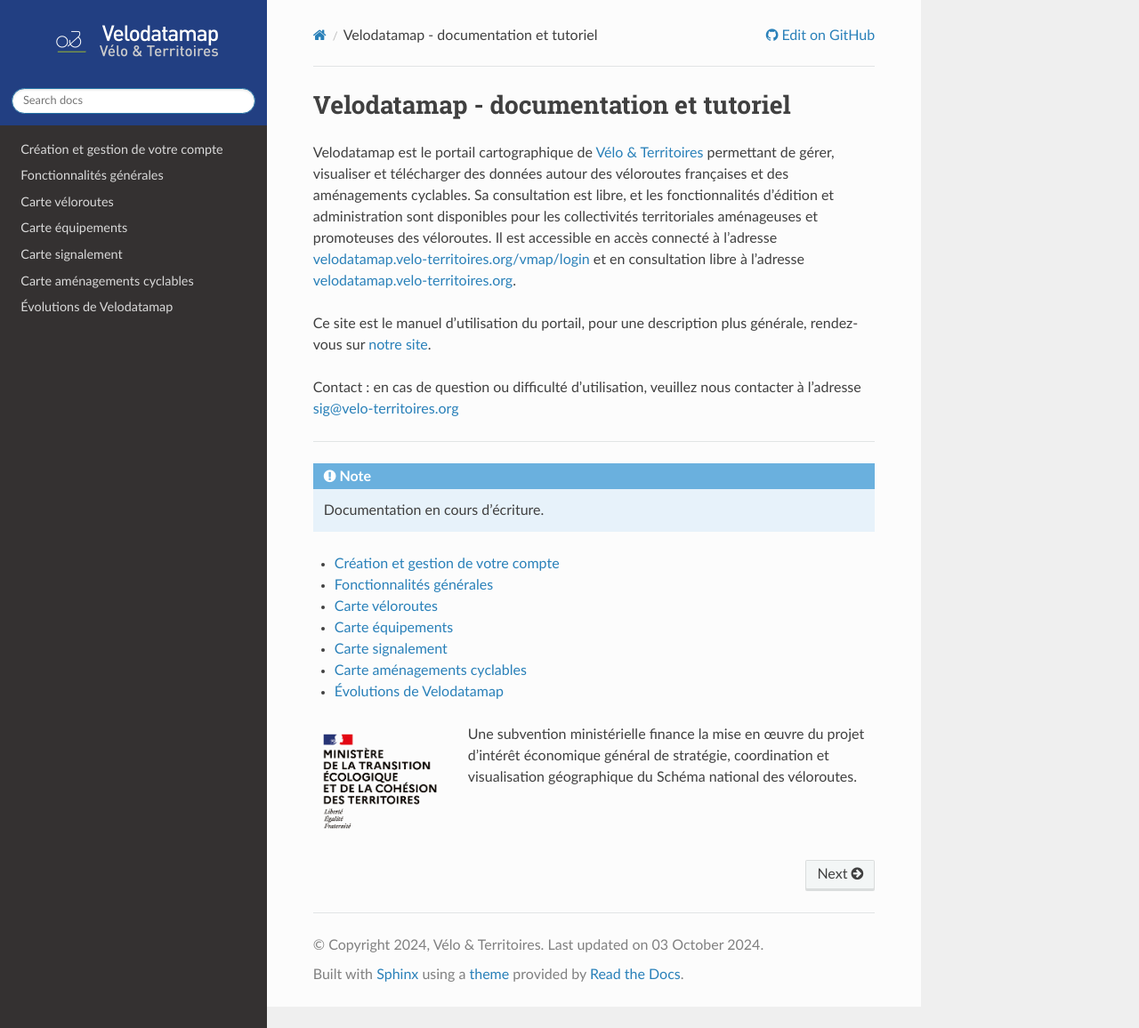
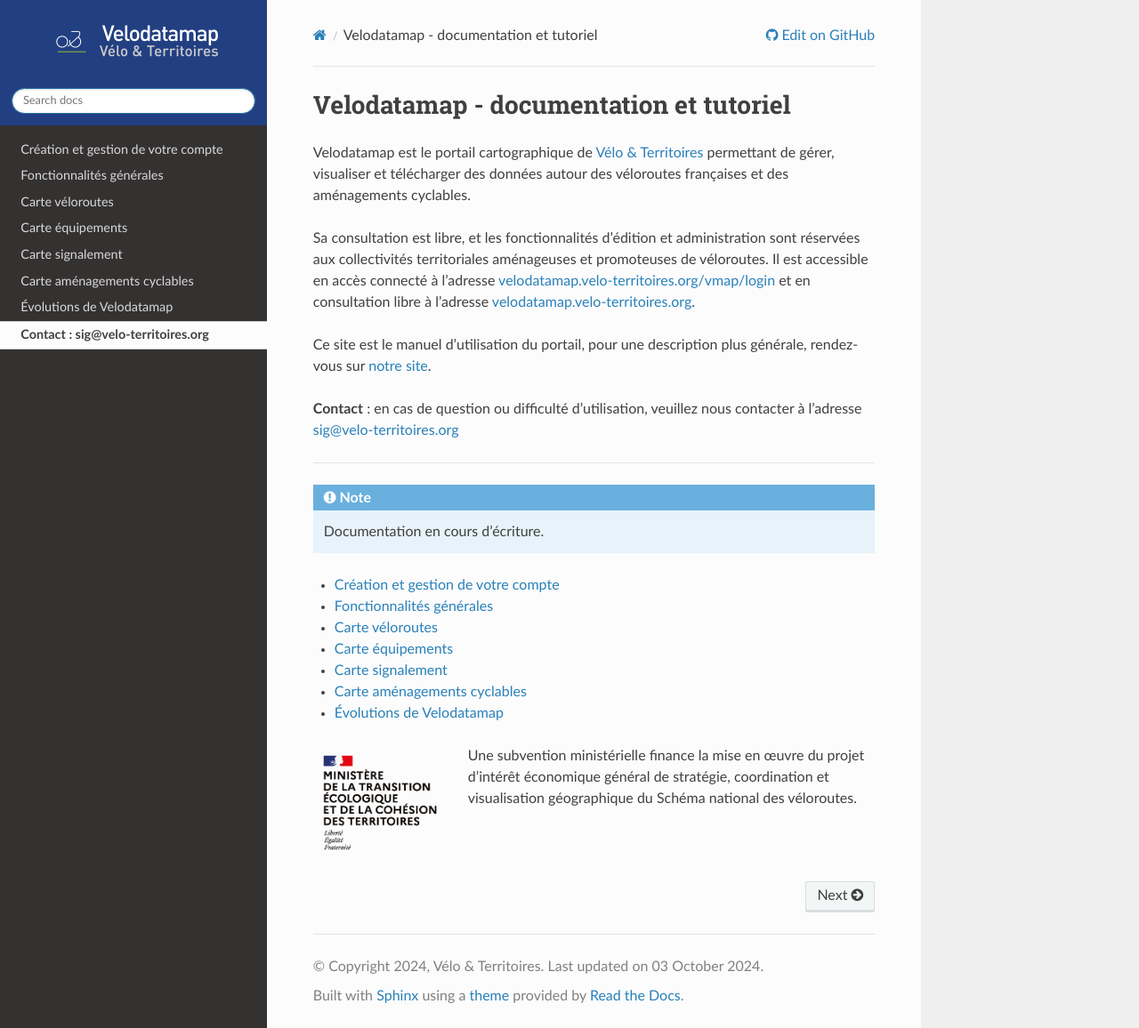
Before and after one commit to reseauvelomarche/velodatamap.readthedocs.io, a Sphinx documentation site: the page built from docs/source/index.rst, in a window 1280 px wide and 1156 px high. Shown: the whole window at 89% size. Built offline with Sphinx 7.4.7 and the Read the Docs theme 2.0.0, drawn with Linux system fonts in a browser that asks for light colours.

Commit message:
Essai toctree contact

```diff
--- a/docs/source/index.rst
+++ b/docs/source/index.rst
@@ -1,12 +1,13 @@
 Velodatamap - documentation et tutoriel
 =======================================
 
-Velodatamap est le portail cartographique de `Vélo & Territoires <https://www.velo-territoires.org>`_ permettant de gérer, visualiser et télécharger des données autour des véloroutes françaises et des aménagements cyclables. Sa consultation est libre, et les fonctionnalités d'édition et administration sont disponibles pour les collectivités territoriales aménageuses et promoteuses des véloroutes.
-Il est accessible en accès connecté à l'adresse `velodatamap.velo-territoires.org/vmap/login <https://velodatamap.velo-territoires.org/vmap/login>`_ et en consultation libre à l'adresse `velodatamap.velo-territoires.org <https://velodatamap.velo-territoires.org>`_.
+Velodatamap est le portail cartographique de `Vélo & Territoires <https://www.velo-territoires.org>`_ permettant de gérer, visualiser et télécharger des données autour des véloroutes françaises et des aménagements cyclables.
+
+Sa consultation est libre, et les fonctionnalités d'édition et administration sont réservées aux collectivités territoriales aménageuses et promoteuses de véloroutes. Il est accessible en accès connecté à l'adresse `velodatamap.velo-territoires.org/vmap/login <https://velodatamap.velo-territoires.org/vmap/login>`_ et en consultation libre à l'adresse `velodatamap.velo-territoires.org <https://velodatamap.velo-territoires.org/vmap/widget/vmap?widget_id=Rs3fEeMD4nuxYaFSODnx31pOZ2vDVyZsi6iYxrHBgs5apibhTaY5fNoGCCvsa86i&token=3ea714da-0a95-11ee-8d8d-0ebf1343709c>`_.
 
 Ce site est le manuel d'utilisation du portail, pour une description plus générale, rendez-vous sur `notre site <https://www.velo-territoires.org/observatoires/velodatamap/>`_.
 
-Contact : en cas de question ou difficulté d'utilisation, veuillez nous contacter à l'adresse sig@velo-territoires.org
+**Contact** : en cas de question ou difficulté d'utilisation, veuillez nous contacter à l'adresse sig@velo-territoires.org
 
 ===================================
 
@@ -26,6 +27,11 @@
    Carte aménagements cyclables
    Évolutions de Velodatamap
 
+.. toctree::
+   :hidden:
+
+   Contact : sig@velo-territoires.org <self>
+
 
 .. image:: images/logo_ministere.png
    :width: 150
```
